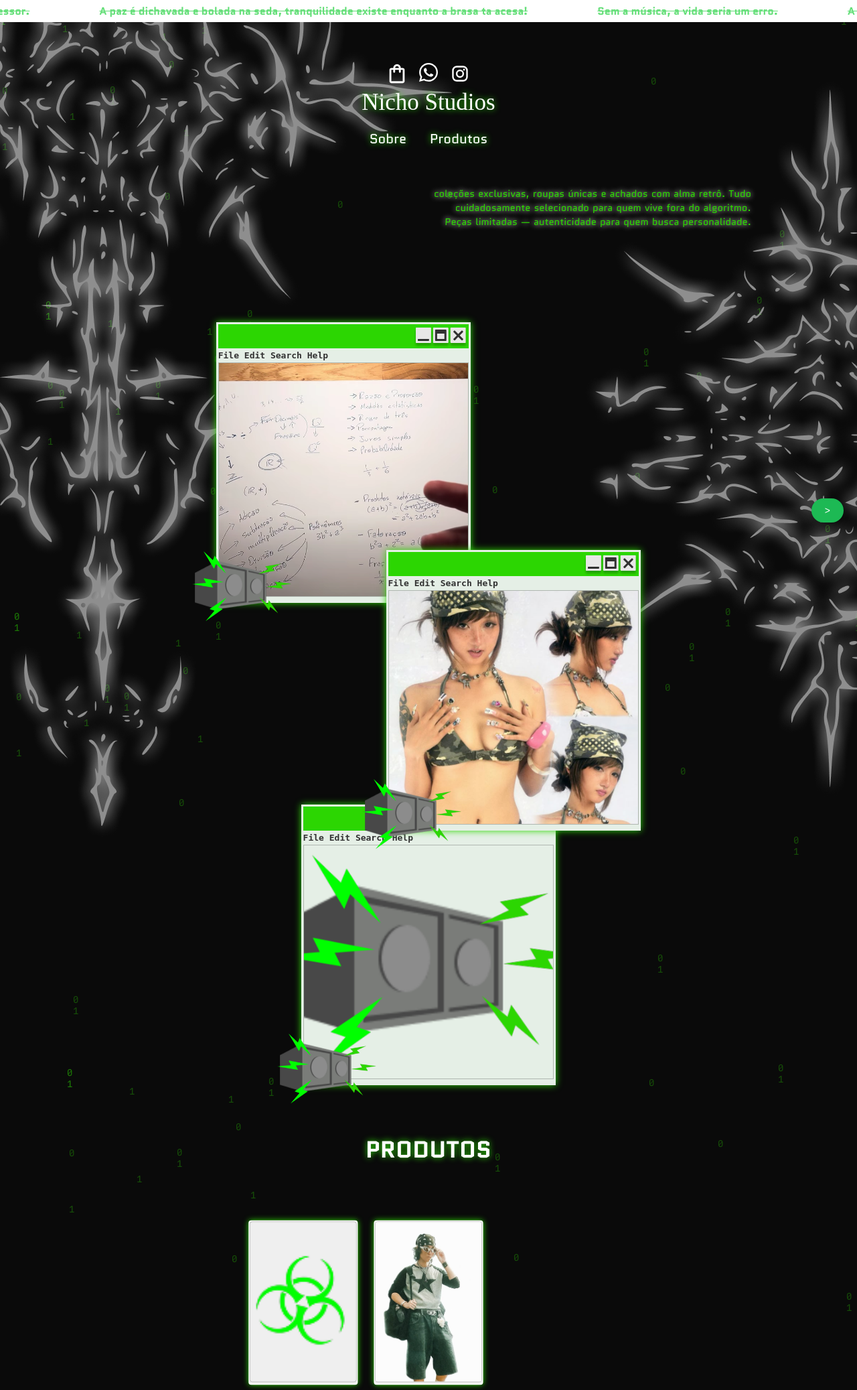
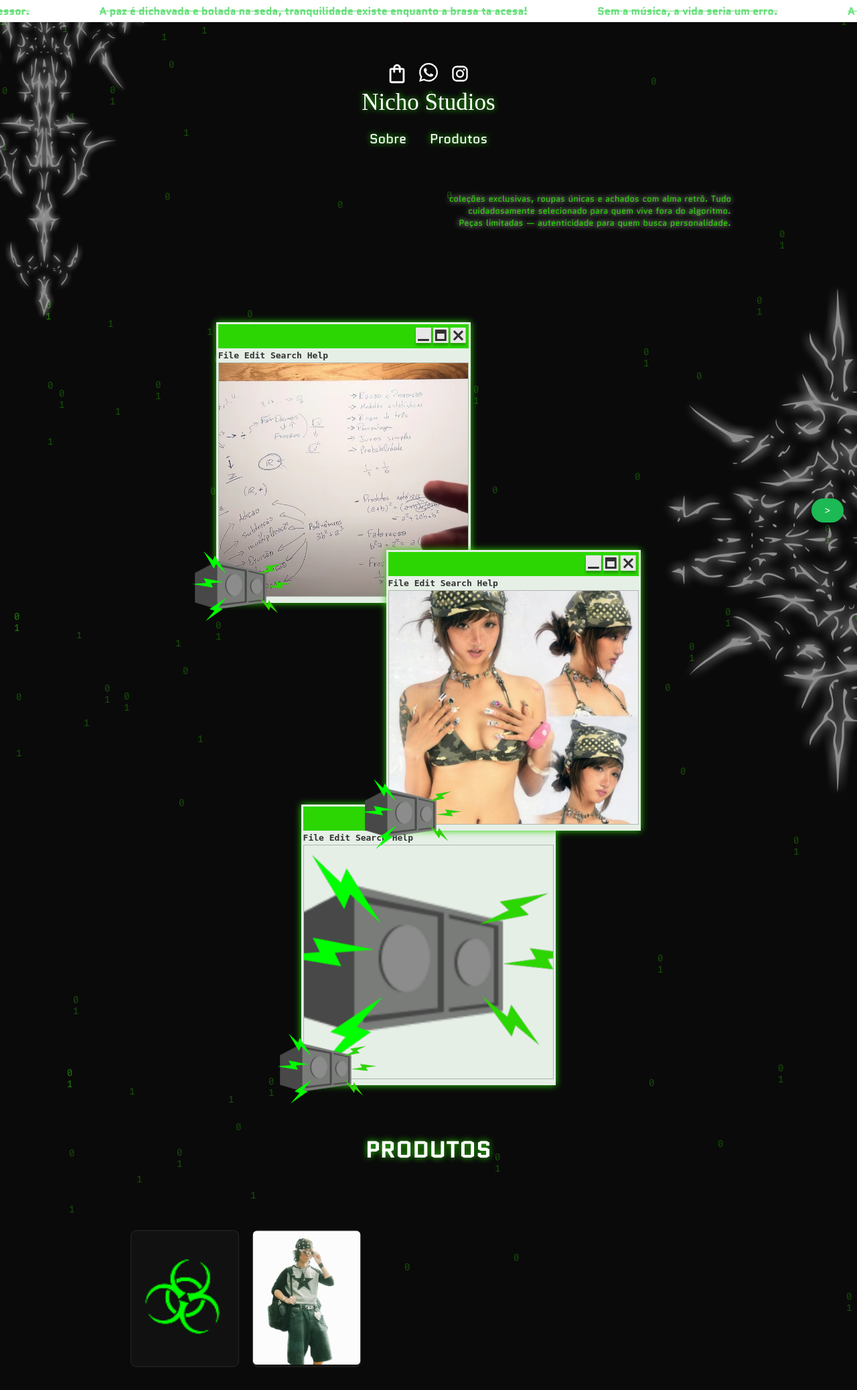
Before and after one commit to edub4/NichoStudios, a PHP site: page / in a window 1280 px wide. Shown: the top 2075 px of the page at 67% size. Run offline with PHP 8.4, Linux system fonts and the light colour scheme; some web fonts are replaced.

Commit message:
edit css

```diff
--- a/admin/index.php
+++ b/admin/index.php
@@ -37,7 +37,7 @@ if (!isset($_SESSION['adm'])) {
             <input type="file" name="imagem" id="fileModelo" required>
         <br><br>
 
-        <button type="submit">Enviar</button>
+        <button type="submit"> ENVIAR</button>
     </div>
 </form>
 <h2>Adicionar Produto</h2>
@@ -51,7 +51,7 @@ if (!isset($_SESSION['adm'])) {
     <div class="imgProduto">
         <img id="preview" src="" alt="Preview">
     </div>
-    <button type="submit">Salvar</button>
+    <button type="submit">SALVAR</button>
 </form>
 
 <?php
@@ -84,7 +84,7 @@ $produtos = json_decode(file_get_contents("../data/produtos.json"), true);
 <?php endforeach; ?>
 </div>
 
-<a href="logout.php">Sair</a>
+<a href="logout.php" id="sair">Sair</a>
 
 <script>
 fetch("../data/modelos.json")
--- a/css/admin.css
+++ b/css/admin.css
@@ -18,7 +18,13 @@ h1, h2 {
   margin-bottom: 15px;
   text-align: center;
 }
+#sair{
+  background-color: #d43535;
+  color: #facfcf;
+  padding: 5px 10px;
+  border-radius: 5px;
 
+}
 .Perro{
   width: 100%;
   text-align: center;
--- a/css/style.css
+++ b/css/style.css
@@ -278,31 +278,38 @@ nav ul{
   text-align: center;
   margin: 70px 0 50px 0;
 }
+.contProduto {
+  display: grid;
+  grid-template-columns: repeat(auto-fill, minmax(180px, 2fr));
+  gap: 25px;
+  padding: 20px;
+}
 
-#produtos button{
-  border: #ffffff 2px solid;
-  box-shadow: #2CD602 0 0 10px;
-  border-radius: 5px;
-  margin: 0;
-  width: fit-content;
-  height: fit-content;
+.contProduto button {
+  background: none;
+  border: none;
+  cursor: pointer;
 }
-.produto img{
-  object-fit:cover;
+
+.contProduto .produto {
+  background: #111;
+  border-radius: 10px;
+  transition: .2s;
+  border: 1px solid #333;
+}
+
+.contProduto .produto:hover {
+  transform: scale(1.05);
+  border-color: #fff;
+}
+
+.contProduto img {
   width: 100%;
-  height: 350px;
-  border: 1px solid #3131314b;
-  width: 200px;
-  height: 300px;
-  border-radius: 5px;
+  height: 250px;
+  object-fit: cover;
+  border-radius: 8px;
 }
-.contProduto{
-  max-width: max-content;
-  display: grid;
-  grid-template-columns: 1fr 1fr 1fr;
-  gap: 30px;
-  margin: 0 auto;
-}
+
 .modal {
   display: none; /* escondido por padrão */
   position: fixed;
```
Also changed, not shown: other parts of css/style.css (+46 -10 lines), index.html (+151 -101 lines).
